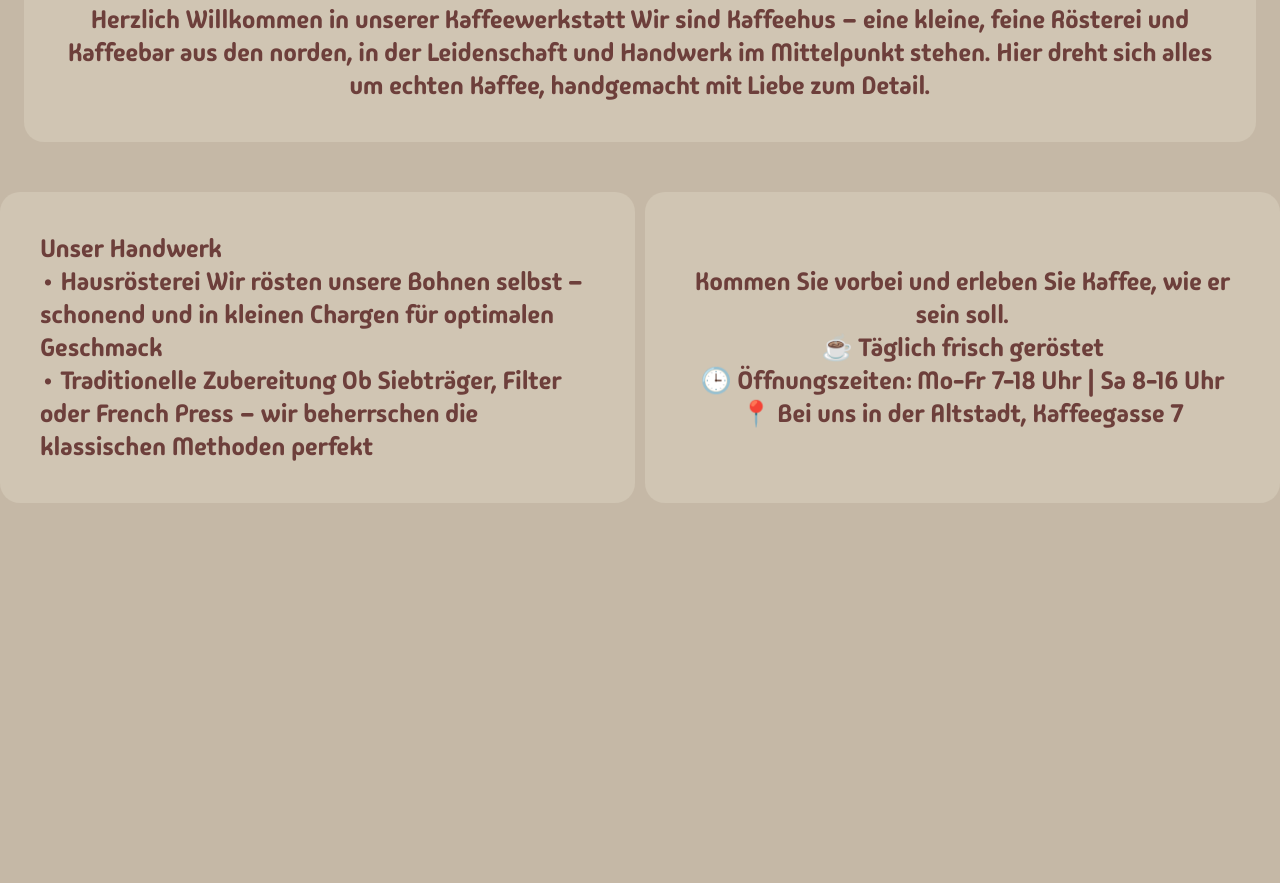
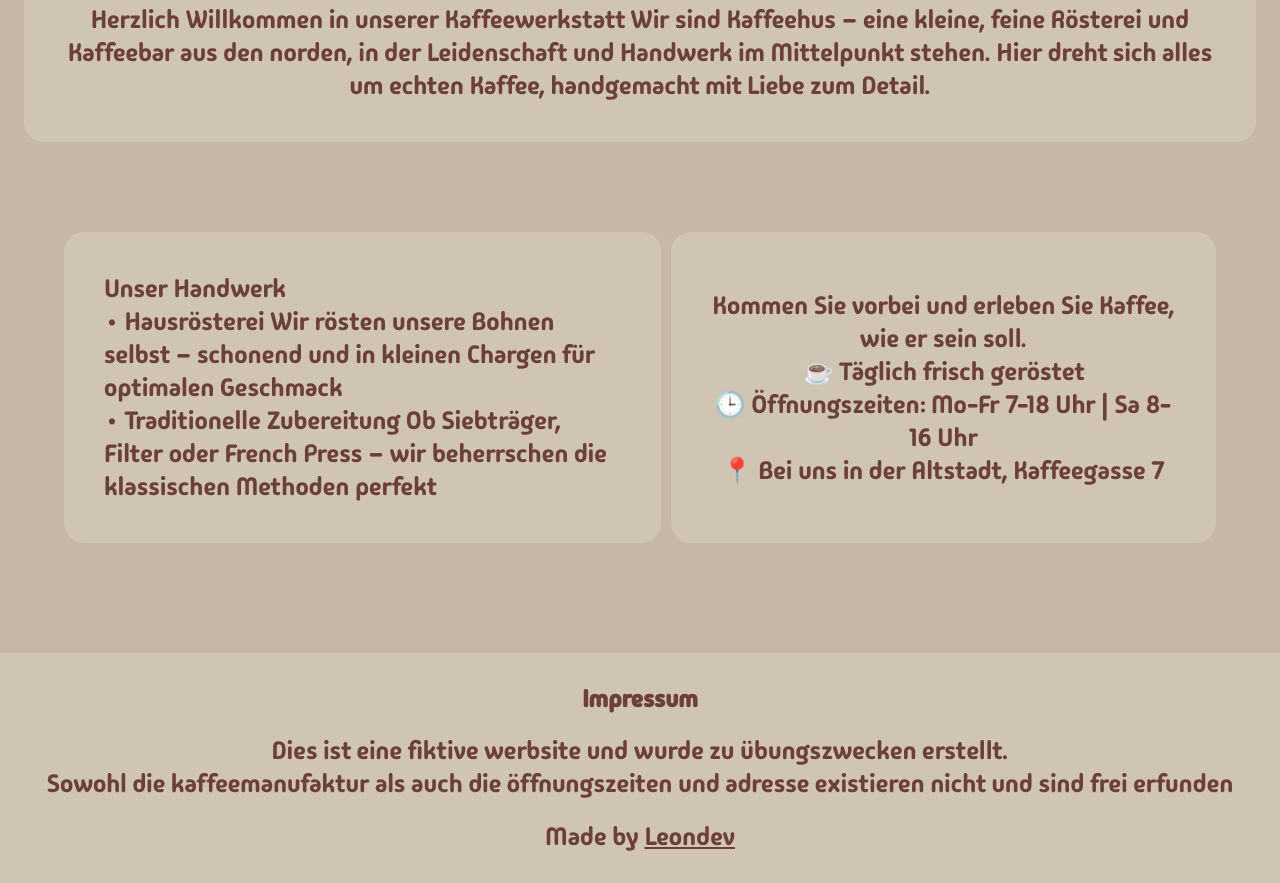
Before and after one commit to LeonDev1/KaffeeHus, a plain HTML site: page index.html in a window 1280 px wide. Shown: the part 1889-2772 px from the top of the page. Before the commit the page ends 2462 px from the top, so only its background shows below. Drawn offline with Linux system fonts and the light colour scheme.

Commit message:
add: impressum footer

```diff
--- a/css/about-us.css
+++ b/css/about-us.css
@@ -22,15 +22,16 @@
 }
 
 .bottom-container {
-  width: 100%;
+  width: 90%;
   height: auto;
   display: flex;
+  padding: 40px;
   gap: 10px;
 }
 
 .our-craft {
   margin-top: 50px;
-  width: 90%;
+  width: 100%;
   height: auto;
   padding: 40px;
   background-color: #d0c5b3;
--- /dev/null
+++ b/css/impressum.css
@@ -0,0 +1,22 @@
+#impressum {
+  position: relative;
+  height: auto;
+  padding: 30px;
+  display: flex;
+  align-items: center;
+  justify-content: center;
+  flex-direction: column;
+  gap: 20px;
+  background-color: #d0c5b3;
+  color: #6d3f3b;
+}
+
+#impressum a {
+  color: #6d3f3b;
+  display: inline-block;
+  transition: transform 0.3s ease-out;
+}
+
+#impressum a:hover {
+  transform: scale(1.05);
+}
--- a/index.html
+++ b/index.html
@@ -7,6 +7,7 @@
     <link rel="stylesheet" href="css/home.css" />
     <link rel="stylesheet" href="css/coffee-varieties.css" />
     <link rel="stylesheet" href="css/about-us.css" />
+    <link rel="stylesheet" href="css/impressum.css" />
     <link rel="stylesheet" href="css/responsiv.css" />
     <title>Kaffeehus --- Made by Leondev</title>
   </head>
@@ -90,5 +91,17 @@
     </section>
 
     <!-- Impressum -->
+
+    <footer id="impressum">
+      <h2>Impressum</h2>
+      <p style="text-align: center">
+        Dies ist eine fiktive werbsite und wurde zu übungszwecken erstellt.
+        <br />
+        Sowohl die kaffeemanufaktur als auch die öffnungszeiten und adresse
+        existieren nicht und sind frei erfunden
+      </p>
+
+      <p>Made by <a href="https://leondev1.github.io/portfolio/">Leondev</a></p>
+    </footer>
   </body>
 </html>
```
